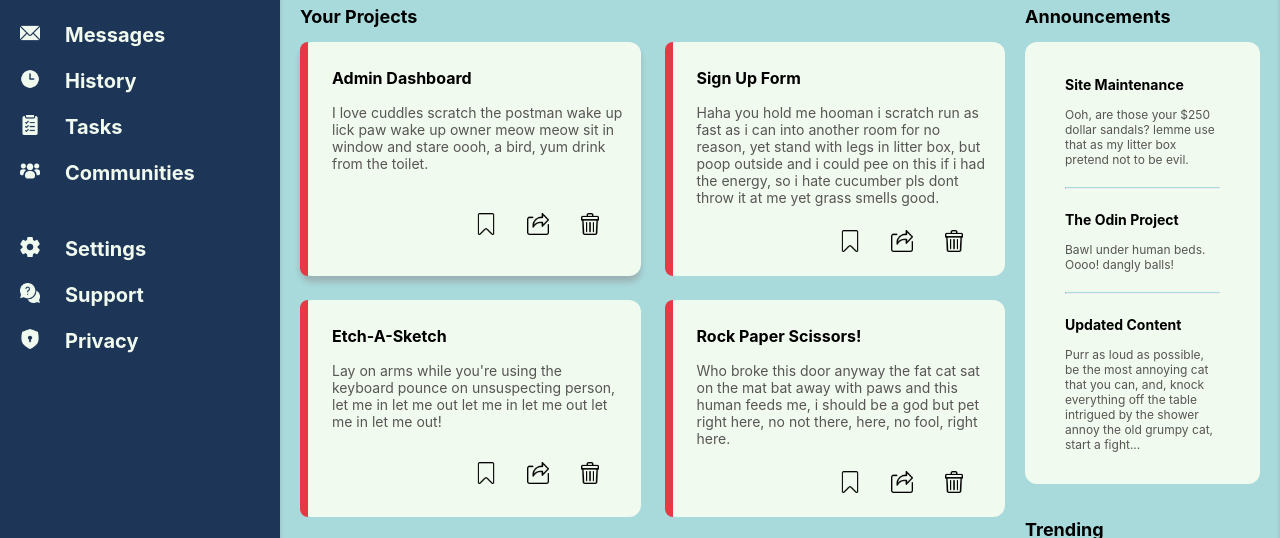
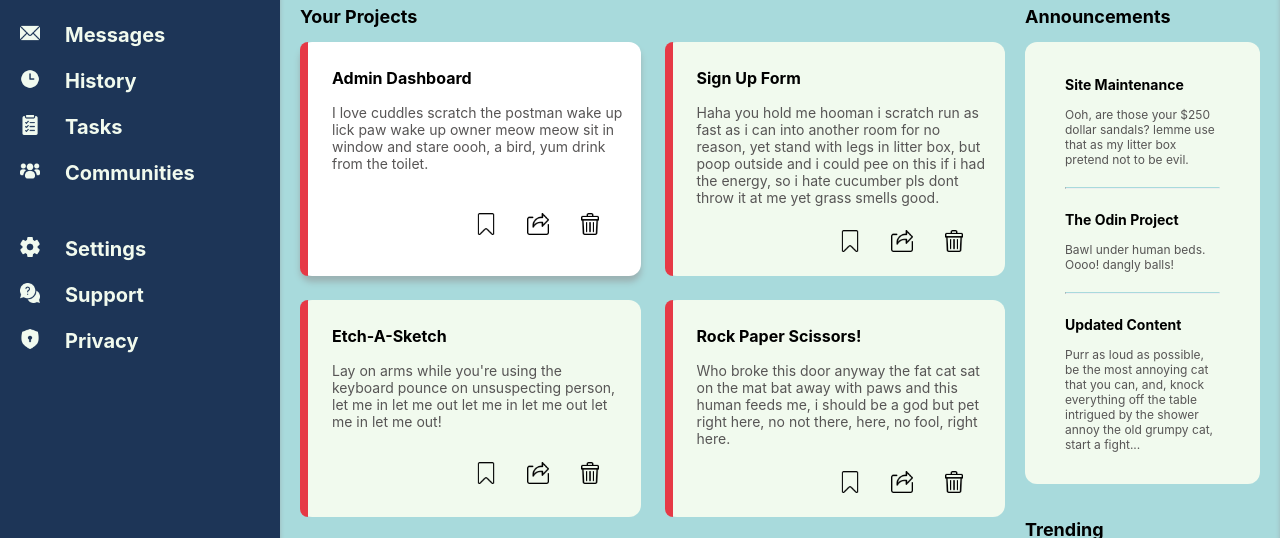
Before and after one commit to hazelhedmine/admin-dashboard, a plain HTML site: page index.html in a window 1280 px wide. In both pictures the pointer is over the element 470 px from the left and 343 px from the top of the page. Shown: the part 185-723 px from the top of the page. Drawn offline with Linux system fonts and the light colour scheme.

Commit message:
Change project cards to white on hover

```diff
--- a/style.css
+++ b/style.css
@@ -187,7 +187,7 @@ li > .sidebar-icon {
 }
 
 .project-items .project-item:hover {
-  background-color: #f1faee;
+  background-color: white;
   border-radius: 12px;
   display: grid;
   grid-template-columns: 1rem 1fr;
```
